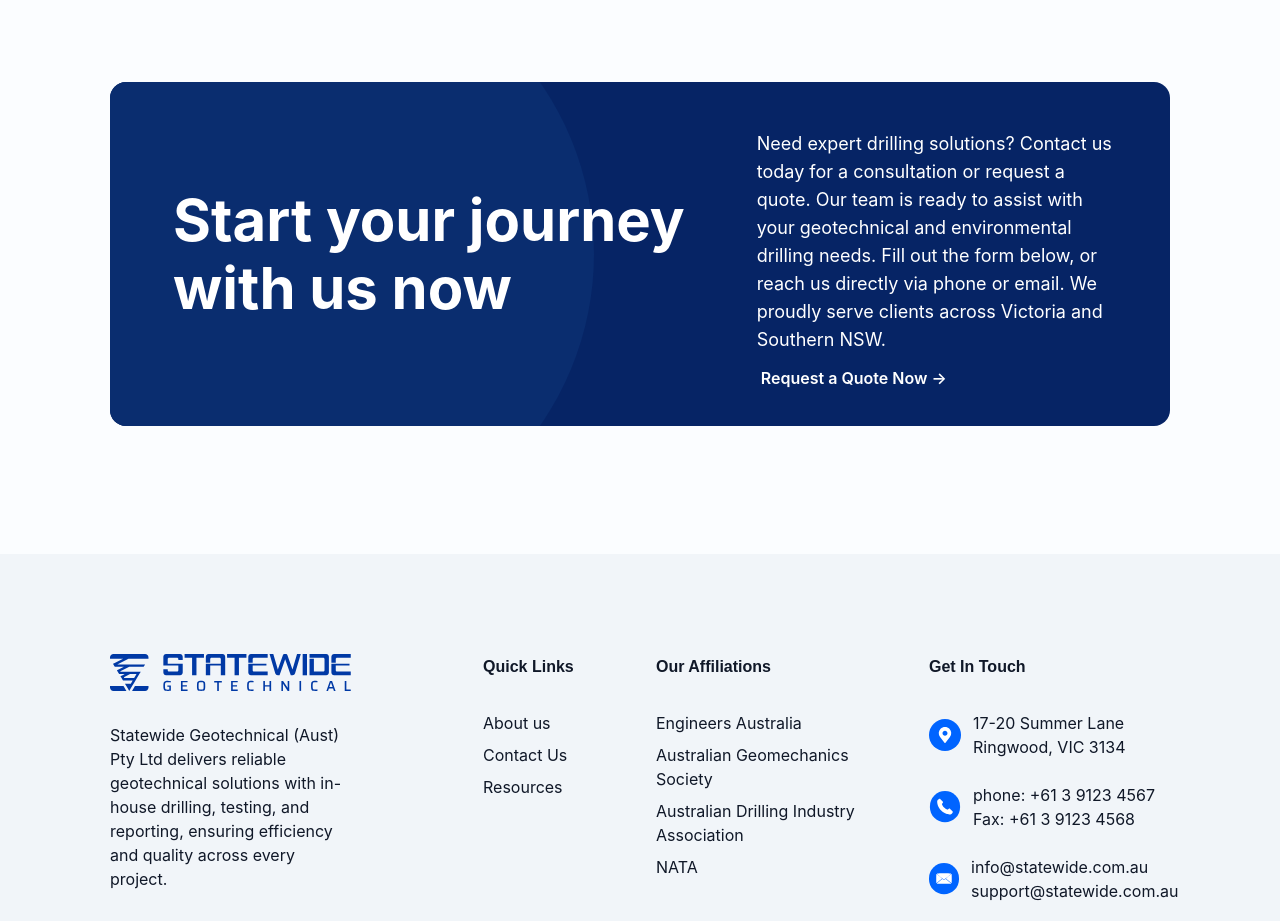
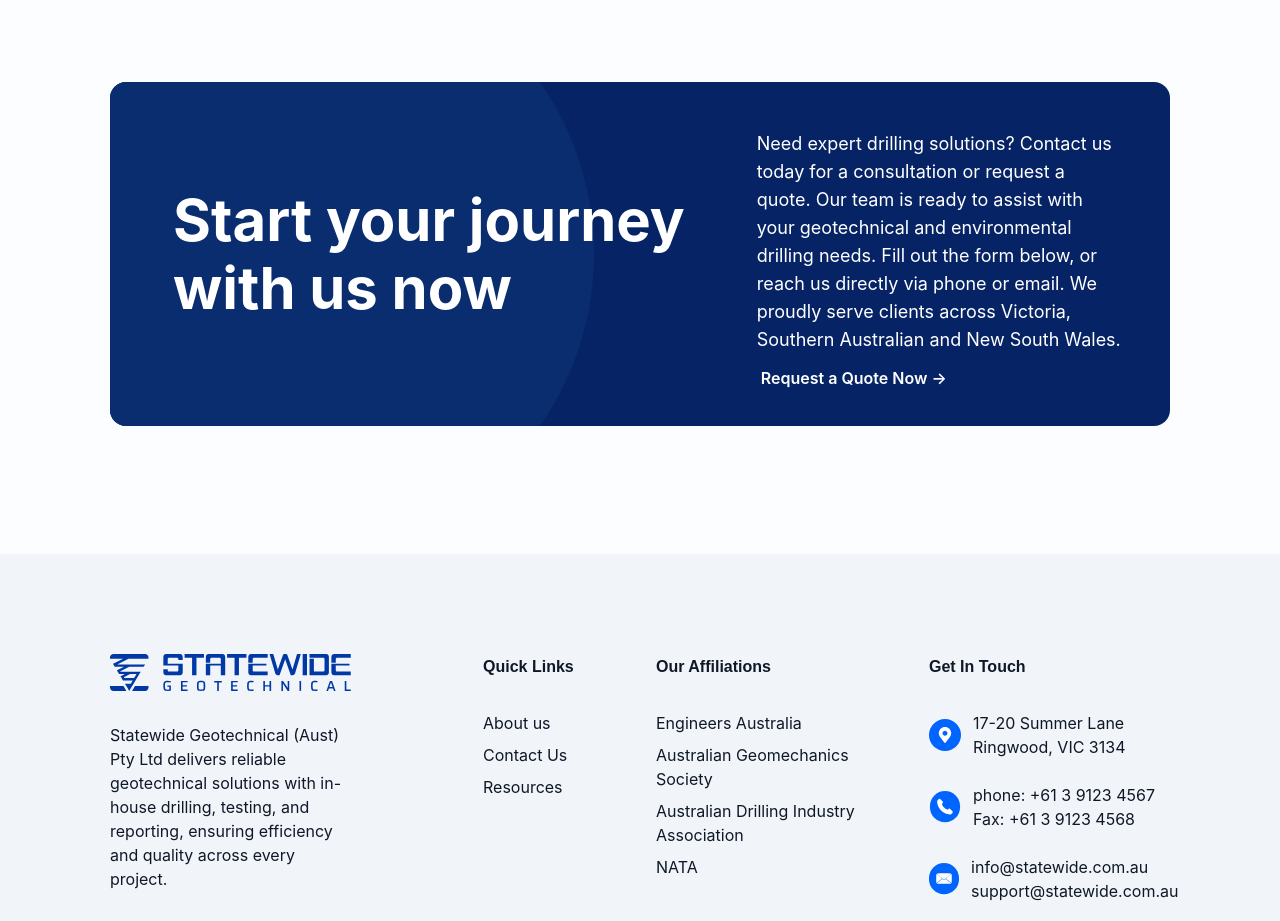
Before and after one commit to tharanga-madurapperuma/statewide-geotechnical_construction-site, a React (Vite) app: page / in a window 1280 px wide. Shown: the part 3920-4841 px from the top of the page. Built offline with nearby package versions, Linux system fonts and the light colour scheme.

Commit message:
last row updated

```diff
--- a/src/components/callbox/Callbox.jsx
+++ b/src/components/callbox/Callbox.jsx
@@ -24,8 +24,7 @@ const CTAComponent = () => {
           Need expert drilling solutions? Contact us today for a consultation or
           request a quote. Our team is ready to assist with your geotechnical
           and environmental drilling needs. Fill out the form below, or reach us
-          directly via phone or email. We proudly serve clients across Victoria
-          and Southern NSW.
+          directly via phone or email. We proudly serve clients across Victoria, Southern Australian and New South Wales.
         </p>
         <Link to="/contact" className="text-blue-600 hover:underline">
         <a href="#" className="text-[#fff] font-semibold pt-7 pb-5 px-6 md:px-1 rounded-full transition duration-300">
```
